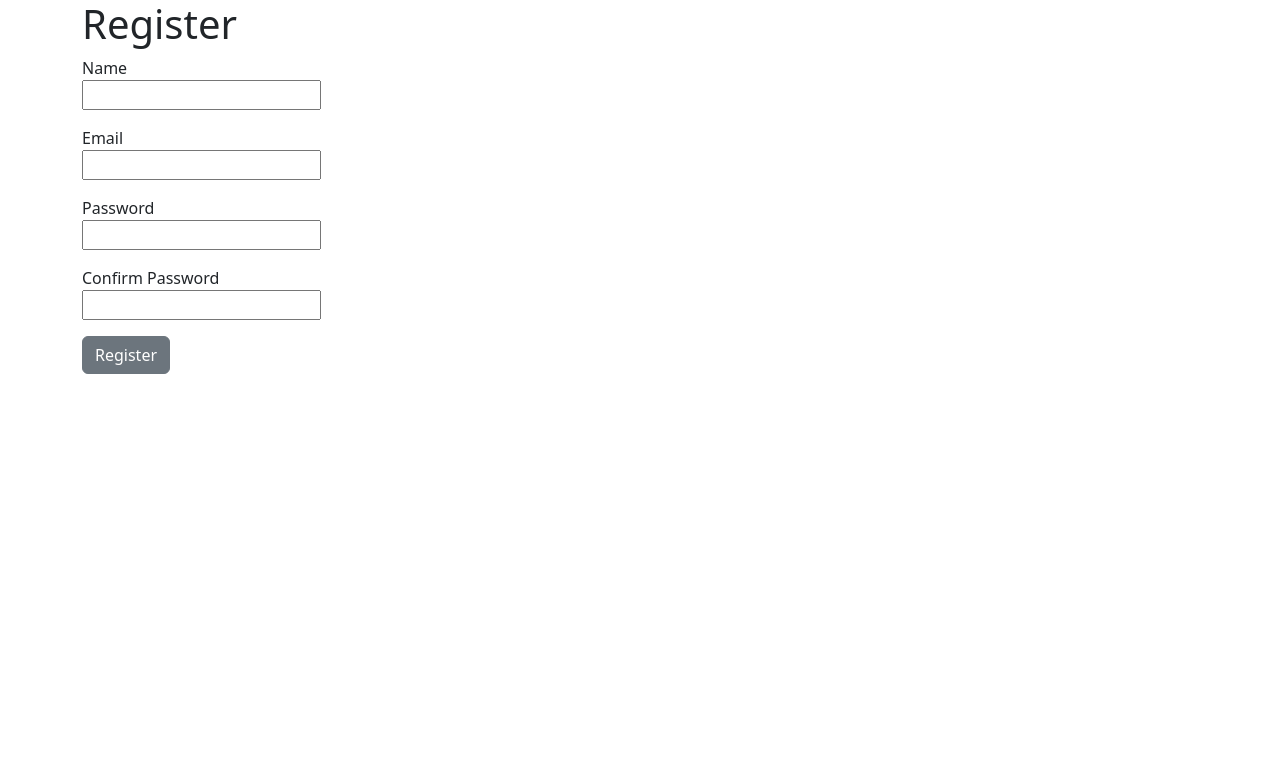
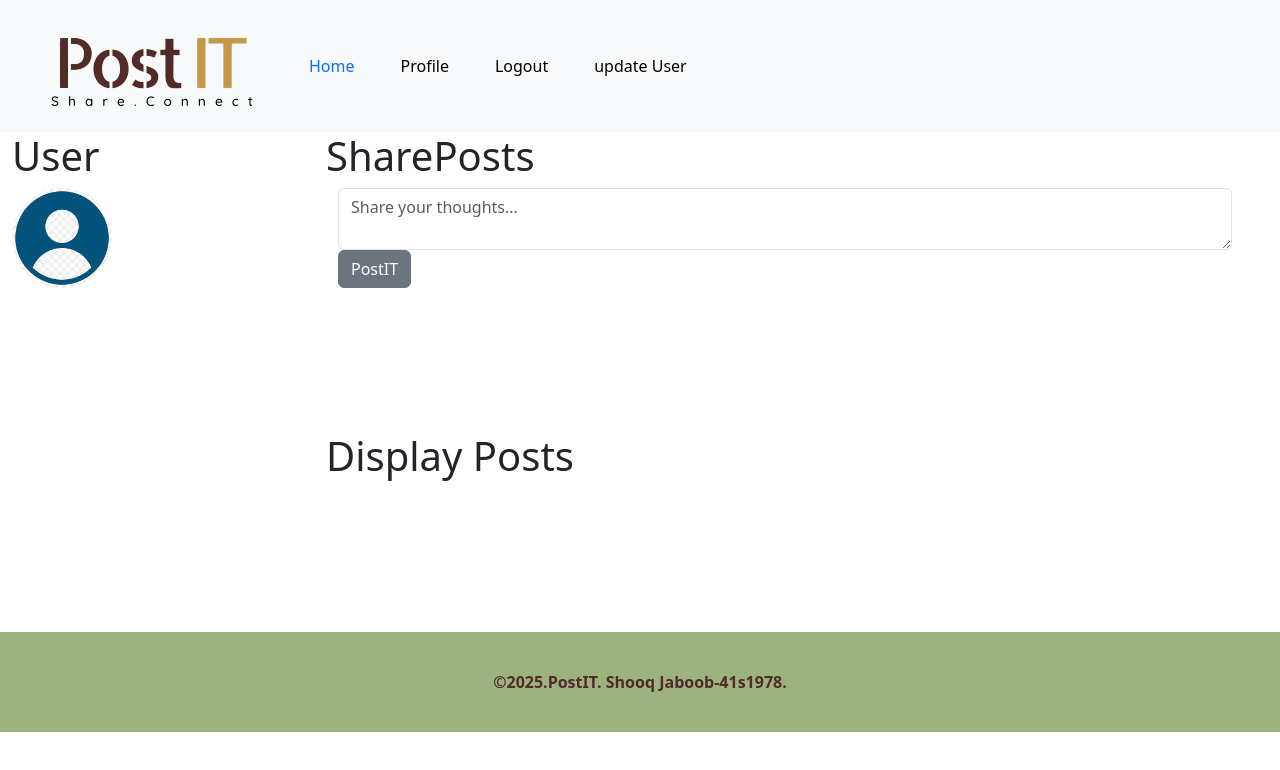
Before and after one commit to Shooq123/Postit-App, a React (Create React App) app in the folder client/: page / in a window 1280 px wide. Shown: the top 770 px of the page. Built offline with nearby package versions, Linux system fonts and the light colour scheme.

Commit message:
register and login-api

```diff
--- a/client/src/index.js
+++ b/client/src/index.js
@@ -9,7 +9,7 @@ const root = ReactDOM.createRoot(document.getElementById("root"));
 root.render(
   <Provider store={store}>
     <React.StrictMode>
-      <Register />
+      <App />
     </React.StrictMode>
   </Provider>
 );
```
